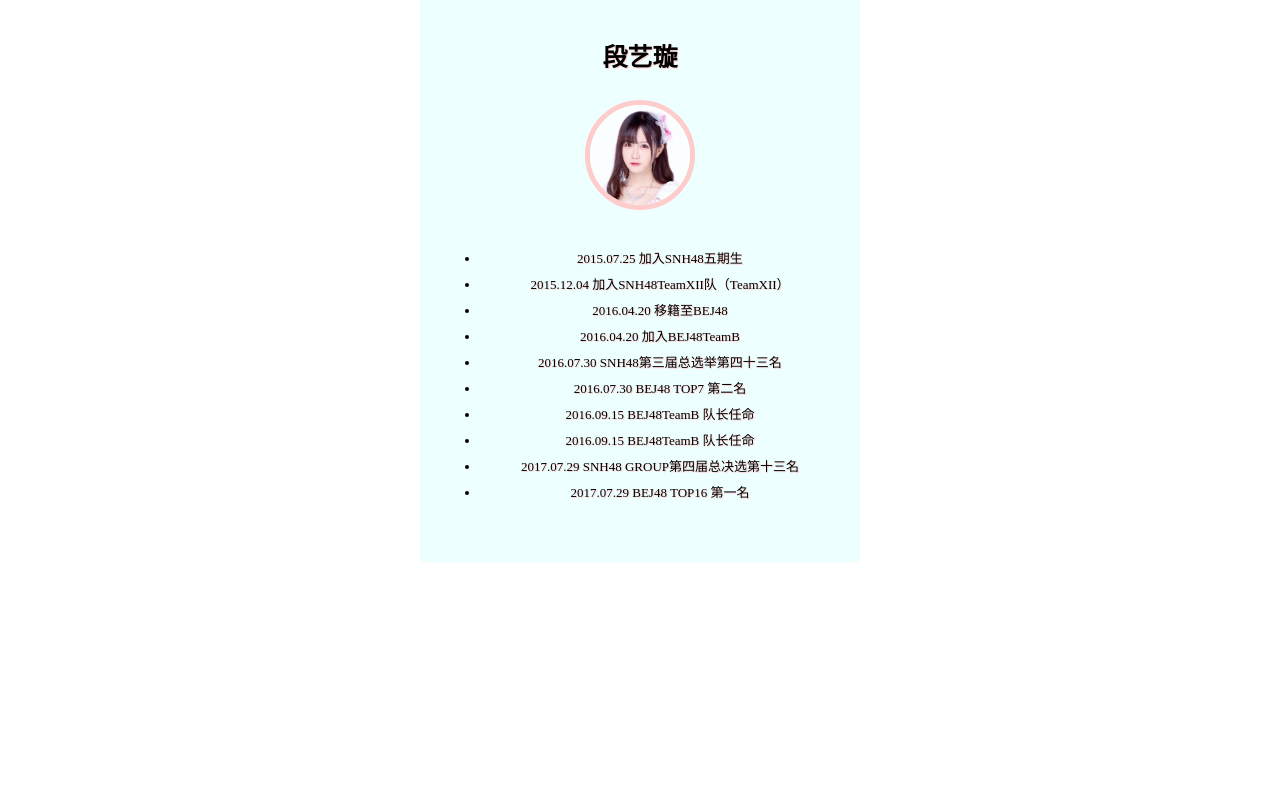
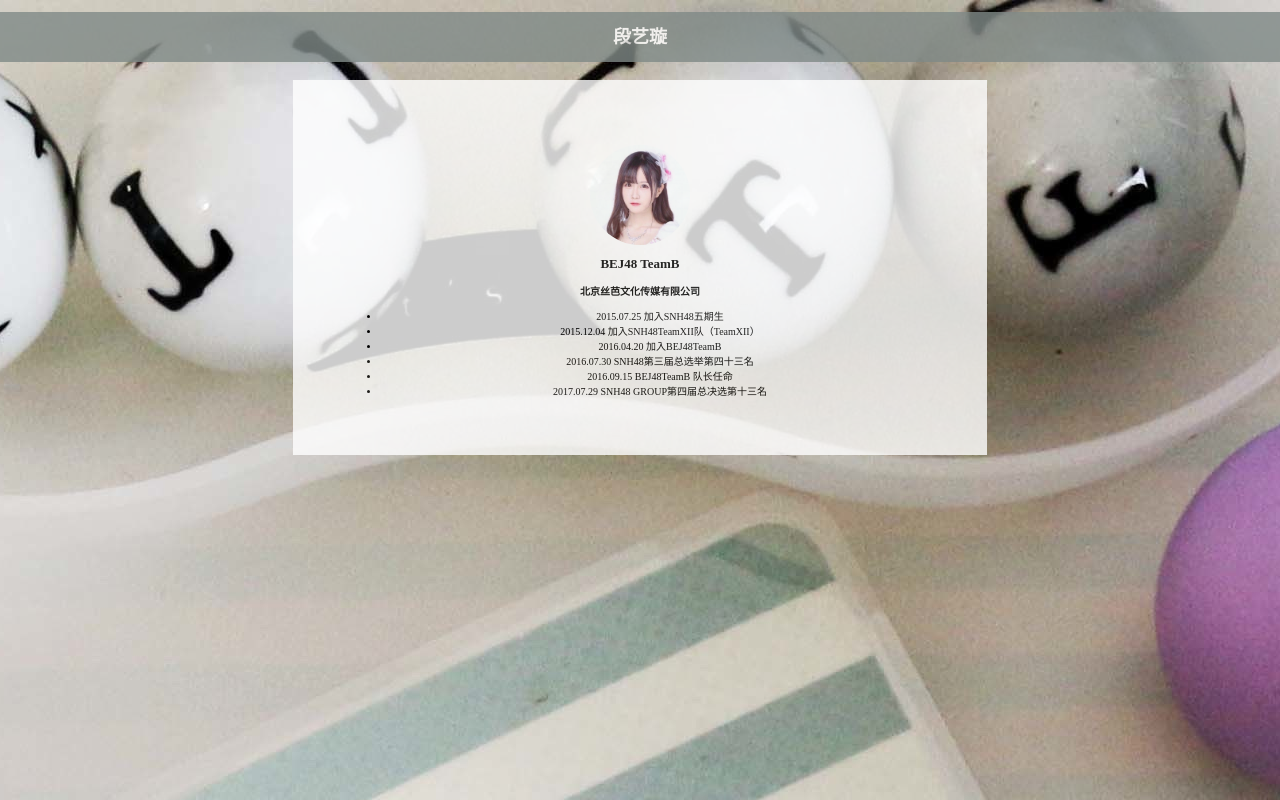
Before and after one commit to SummerCheng/uband-s2--V, a Flask app: template templates/A14075.html in a window 1280 px wide. Run offline with Flask 2, Linux system fonts and the light colour scheme; the template is opened without the code that fills it, so the values that code supplies are empty.

Commit message:
update A14075's page

```diff
--- a/static/css/A14075.css
+++ /dev/null
@@ -1,38 +0,0 @@
-html {
-       background-color: #FFFFFF;
-}
-
-h1 {
-    text-align: center;
-    font-size : 25px;
-     /* color: #FFFFAA;  */
-      text-shadow: 1px 1px 1px #FFCCCC;
-          padding: 0px 0px 10px 0px;
-}
-
-body {
-    width: 400px;
-    margin: 0 auto;
-      background-color: #EEFFFF;
-    padding: 20px 20px 20px 20px;
-    size : 18px;
-    /* border: 5px solid #FFFFCC; */
-}
-ul {
-    padding: 20px 0px 20px 40px;
-}
-li {
-    font-size : 13px;
-    text-align: center;
-    line-height: 2;
-          text-shadow: 1px 1px 1px #FFCCCC;
-}
-
-img {
-    width : 100px;
-    height : 100px;
-    border-radius : 50%;
-    display: block;
-    margin: 0 auto;
-    border: 5px solid #FFCCCC;
-}
--- a/templates/A14075.html
+++ b/templates/A14075.html
@@ -4,22 +4,28 @@
         <meta charset="utf-8">
         <title>DDD's Profile</title>
         <base href="static/" target="_blank">
-        <link rel="stylesheet" type="text/css" href="css/A14075.css"
+        <link rel="stylesheet" type="text/css" href="css/app.css"
     </head>
     <body>
+        <div id='head'>
             <h1>段艺璇</h1>
-        <img src="img/ddd.jpg" alt="ddd" width='450' height='300'/>
-        <ul>
+        </div>
+	    <div>
+	    	<br  />
+        </div>
+        <div id='content'>
+            <br/>
+            <img class='self' src="img/ddd.jpg" alt="ddd"/>
+            <h2>BEJ48 TeamB</h2>
+            <h3>北京丝芭文化传媒有限公司</h3>
+            <ul class='intr'>
                 <li>2015.07.25 加入SNH48五期生</li>
                 <li>2015.12.04 加入SNH48TeamXII队（TeamXII）</li>
-            <li>2016.04.20 移籍至BEJ48</li>
                 <li>2016.04.20 加入BEJ48TeamB</li>
                 <li>2016.07.30 SNH48第三届总选举第四十三名</li>
-            <li>2016.07.30 BEJ48 TOP7 第二名</li>
-            <li>2016.09.15 BEJ48TeamB 队长任命</li>
                 <li>2016.09.15 BEJ48TeamB 队长任命</li>
                 <li>2017.07.29 SNH48 GROUP第四届总决选第十三名</li>
-            <li>2017.07.29 BEJ48 TOP16 第一名</li>
             </ul>
+        </div>
     </body>
 </html>
```
Lines whose indentation alone changed are shown as unchanged.
